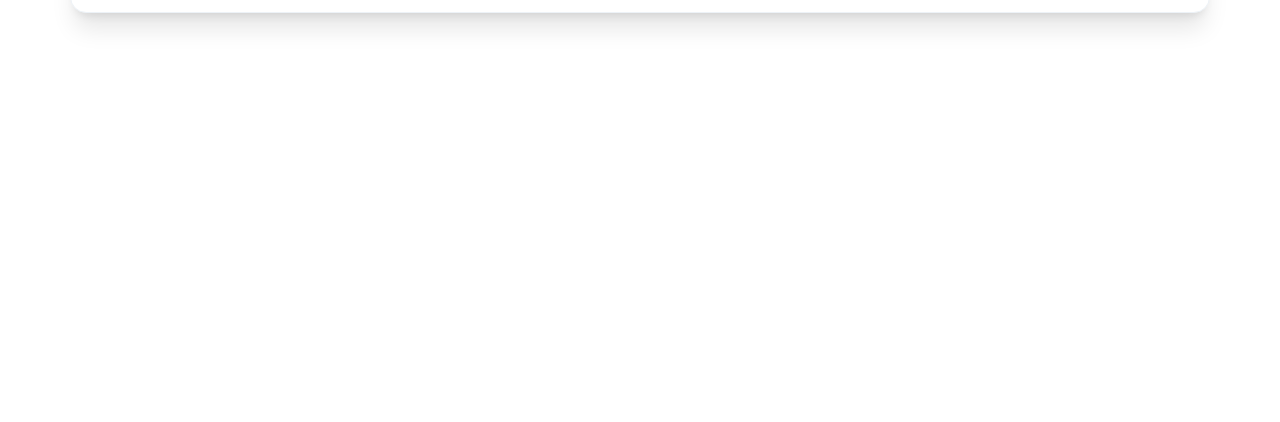
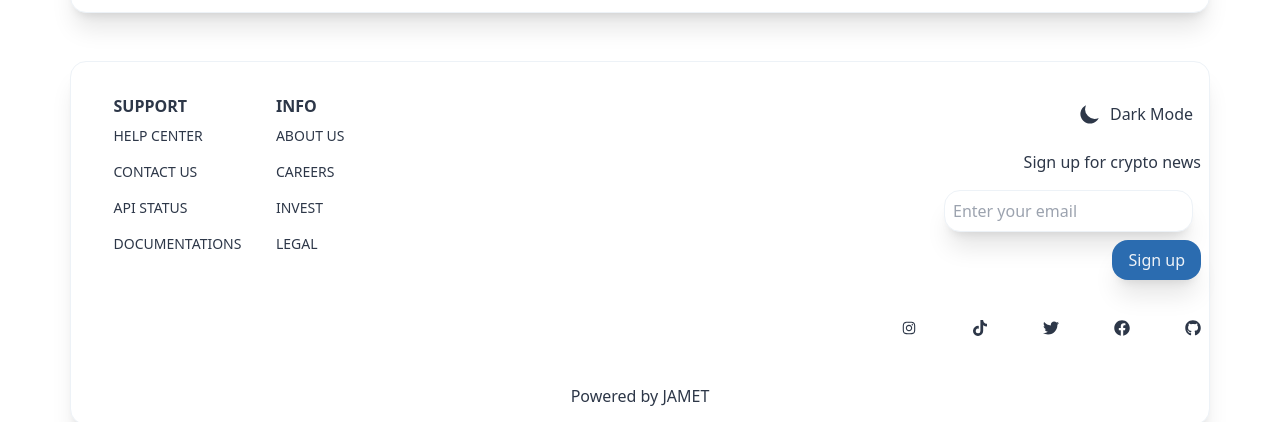
Before and after one commit to chaerulumam/crypto-project, a React (Create React App) app: page /coin/1 in a window 1280 px wide. Shown: the part 629-1051 px from the top of the page. Before the commit the page ends 800 px from the top, so only its background shows below. Built offline with nearby package versions, Linux system fonts and the light colour scheme; no server answers.

Commit message:
add footer section

```diff
--- a/src/App.js
+++ b/src/App.js
@@ -7,6 +7,7 @@
 import Signup from "./routes/Signup";
 import Account from "./routes/Account";
 import CoinPage from "./routes/CoinPage";
+import Footer from "./components/Footer";
 
 function App() {
   return (
@@ -21,6 +22,7 @@
           <Route path=":coinId" />
         </Route>
       </Routes>
+      <Footer />
     </ThemeProvider>
   );
 }
--- /dev/null
+++ b/src/components/Footer.jsx
@@ -0,0 +1,67 @@
+import React from "react";
+import { AiOutlineInstagram } from "react-icons/ai";
+import { FaFacebook, FaTwitter, FaTiktok, FaGithub } from "react-icons/fa";
+import ThemeToggle from "./ThemeToggle";
+
+const Footer = () => {
+  return (
+    <div className="rounded-div mt-8 pt-8 text-primary">
+      <div className="grid md:grid-cols-2">
+        <div className="flex justify-evenly w-full md:w-[300px] uppercase">
+          <div>
+            <h2 className="font-bold">Support</h2>
+            <ul>
+              <li className="text-sm py-2">Help Center</li>
+              <li className="text-sm py-2">Contact Us</li>
+              <li className="text-sm py-2">API Status</li>
+              <li className="text-sm py-2">Documentations</li>
+            </ul>
+          </div>
+          <div>
+            <h2 className="font-bold">Info</h2>
+            <ul>
+              <li className="text-sm py-2">About Us</li>
+              <li className="text-sm py-2">Careers</li>
+              <li className="text-sm py-2">Invest</li>
+              <li className="text-sm py-2">Legal</li>
+            </ul>
+          </div>
+        </div>
+        <div className="text-right">
+          <div className="w-full flex justify-end">
+            <div className="w-full md:w-[300px] py-4 relative">
+              <div className="flex justify-center md:justify-end py-4 md:py-0 md:pb-4 mt-[-1rem]">
+                <ThemeToggle />
+              </div>
+              <p className="text-center md:text-right">
+                Sign up for crypto news
+              </p>
+              <div className="py-4">
+                <form action="">
+                  <input
+                    type="email"
+                    className="bg-primary border border-input p-2 mr-2 w-full shadow-xl rounded-2xl md:w-auto"
+                    placeholder="Enter your email"
+                  />
+                  <button className="bg-button text-btnText px-4 p-2 w-full shadow-xl rounded-2xl hover:shadow-2xl md:w-auto my-2">
+                    Sign up
+                  </button>
+                </form>
+              </div>
+              <div className="flex py-4 justify-between text-accent">
+                <AiOutlineInstagram />
+                <FaTiktok />
+                <FaTwitter />
+                <FaFacebook />
+                <FaGithub />
+              </div>
+            </div>
+          </div>
+        </div>
+      </div>
+      <p className="text-center py-4">Powered by JAMET</p>
+    </div>
+  );
+};
+
+export default Footer;
```
